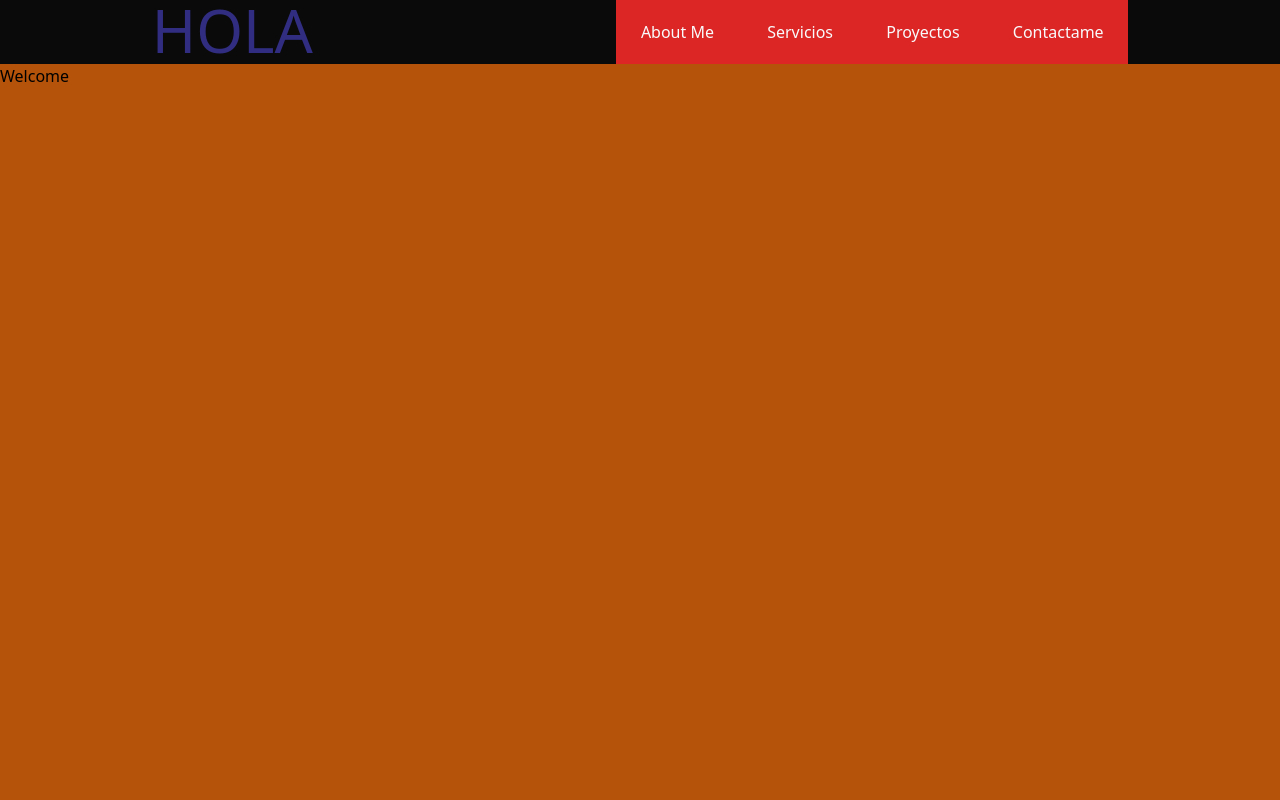
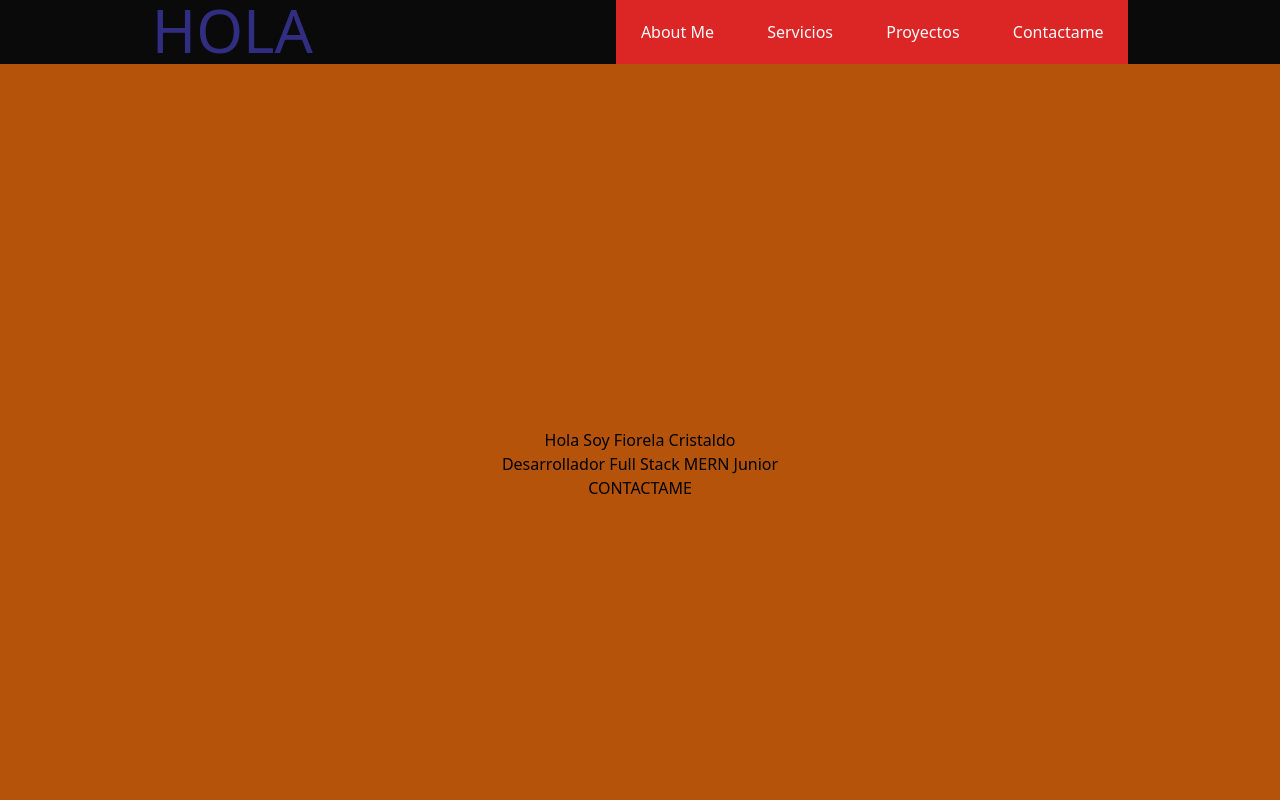
Before and after one commit to Cristaldo-Fiorela/portfolio, a React (Vite) app: page / in a window 1280 px wide. Shown: the top 800 px of the page. Built offline with nearby package versions, Linux system fonts and the light colour scheme.

Commit message:
agregando informacion al componente Welcome

```diff
--- a/src/App.jsx
+++ b/src/App.jsx
@@ -16,12 +16,14 @@ function App() {
     return (
       <>
         <Header />
+          <div className="flex flex-col gap-10">
           <Welcome />
           <AboutMe />
           <Skills />
           <LearningNow />
           <Projects />
           <Certification />
+          </div>
         <Footer />
         {/* <FallingStars /> */}
       </>
--- a/src/components/Welcome.jsx
+++ b/src/components/Welcome.jsx
@@ -1,7 +1,11 @@
 const Welcome = () => {
 return (
     <>
-        <h1 className='bg-amber-700 h-screen'>Welcome</h1>
+        <div className='bg-amber-700 h-screen flex flex-col justify-center items-center '>
+            <h1>Hola Soy Fiorela Cristaldo</h1>
+            <h2>Desarrollador Full Stack MERN Junior</h2>
+            <button className="uppercase ">Contactame</button>
+        </div>
     </>
 )
 }
--- a/src/css/falling-stars.css
+++ b/src/css/falling-stars.css
@@ -1,5 +1,5 @@
 
-#bg-stars {
+#bg-stars{
     position: absolute;
     top: 0;
     left: 0;
```
